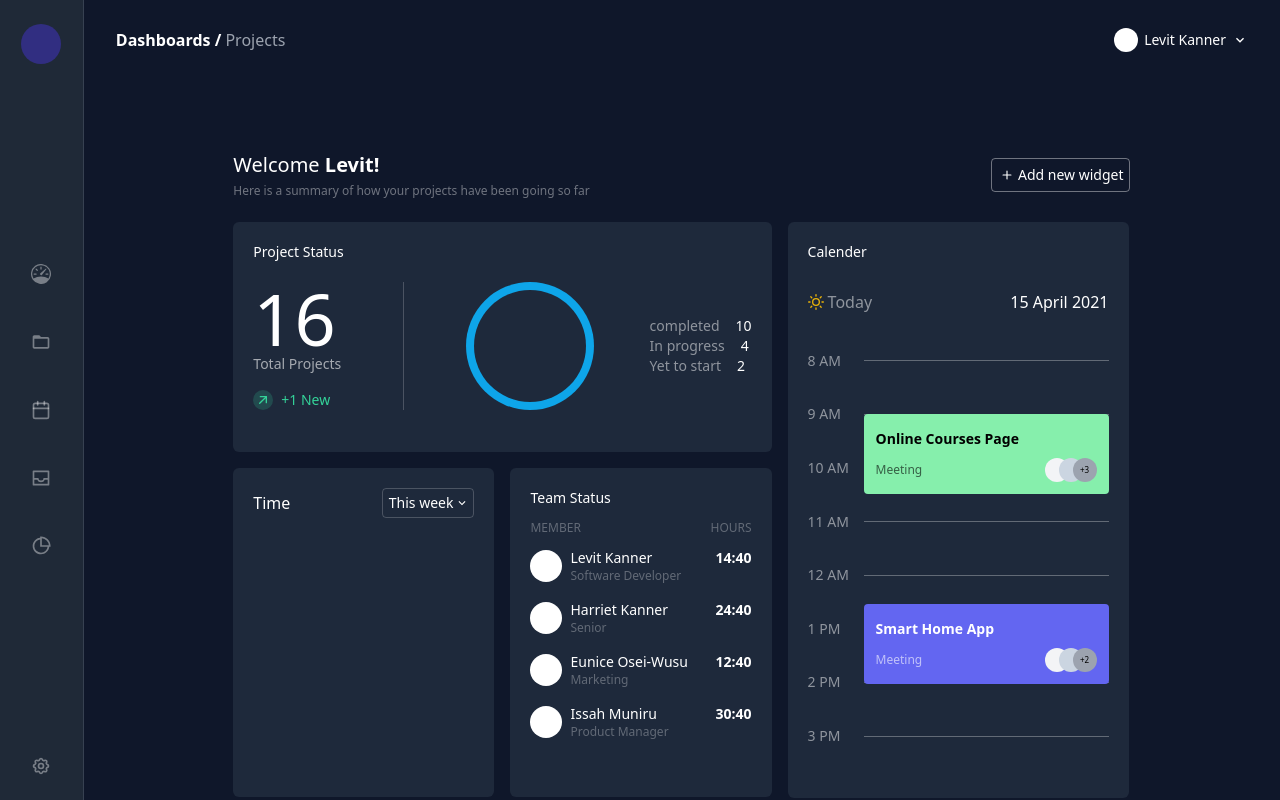
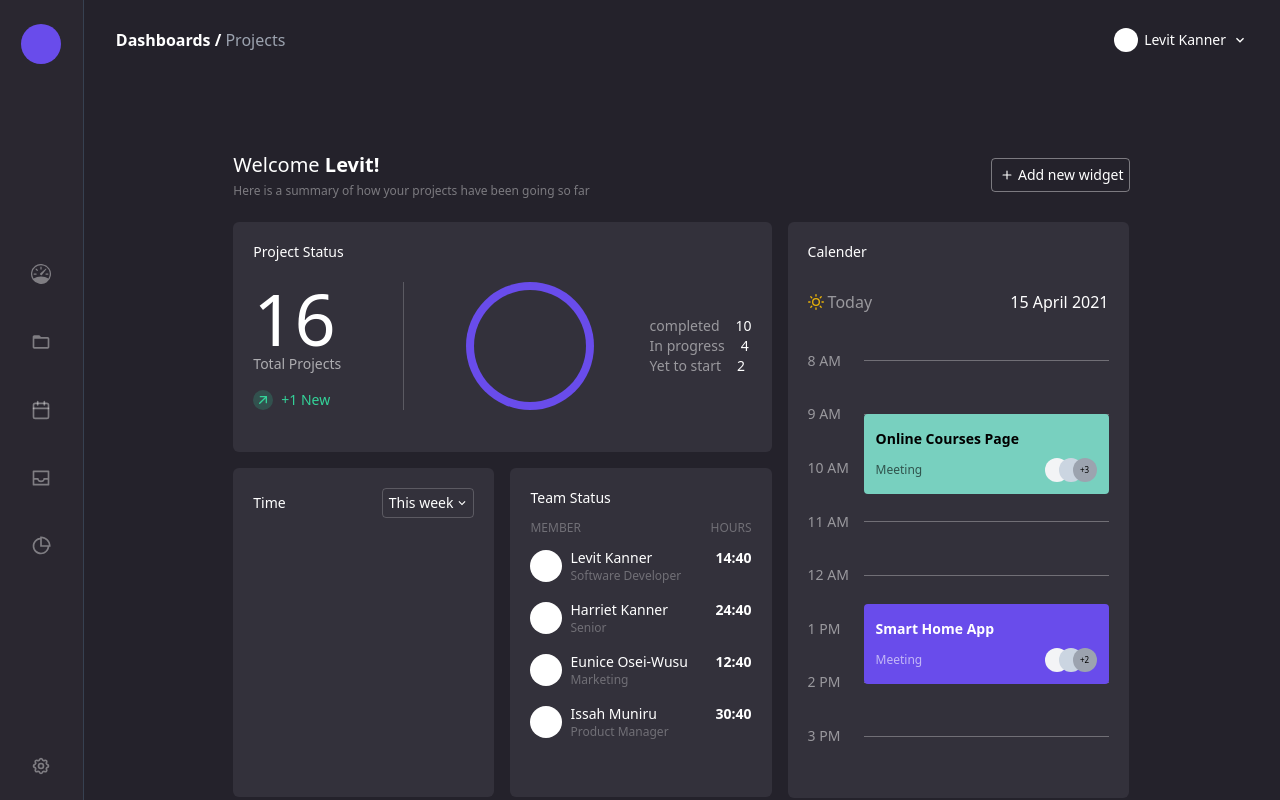
Before and after one commit to LevitKanner/dribbbleUIs, a React (Create React App) app: page /projects in a window 1280 px wide. Built offline with nearby package versions, Linux system fonts and the light colour scheme; the HTML template or start-up script is replaced by a standard one; a web font is replaced by a local one.

Commit message:
Add right colors to UI

```diff
--- a/src/components/projects/Calender.js
+++ b/src/components/projects/Calender.js
@@ -2,7 +2,7 @@ import {FiSun} from "react-icons/fi";
 
 const Calender = () => {
     return (
-        <div className="w-[38%] h-full ml-4 rounded-md p-5 bg-slate-800 text-white">
+        <div className="w-[38%] h-full ml-4 rounded-md p-5 bg-[#33313B] text-white">
             <span className="text-sm block text-white"> Calender </span>
             <div className="flex items-center justify-between mt-7">
                 <span className="flex items-center text-white/50"><FiSun className="text-yellow-500 pr-1 w-5 h-5"/> Today</span>
@@ -17,7 +17,7 @@ const Calender = () => {
                 <div className="flex space-x-3 items-center">
                     <span className='text-white/50 text-sm w-11 text-start'> 9 AM </span>
                     <div className='h-[1px] bg-white/30 flex-grow relative'>
-                        <div className="bg-green-300 w-full h-20 rounded p-3">
+                        <div className="bg-[#78D0BF] w-full h-20 rounded p-3">
                             <span className="text-black font-bold text-sm"> Online Courses Page</span>
                             <div className='flex w-full justify-between items-center py-1 h-10'>
                                 <span className="text-black/60 text-xs"> Meeting </span>
@@ -47,7 +47,7 @@ const Calender = () => {
                 <div className="flex space-x-3 items-center">
                     <span className='text-white/50 text-sm w-11 text-start'> 1 PM </span>
                     <div className='h-[1px] bg-white/30 flex-grow relative'>
-                        <div className="absolute bg-indigo-500 w-full h-20 rounded -mt-6 p-3">
+                        <div className="absolute bg-[#694CEB] w-full h-20 rounded -mt-6 p-3">
                             <span className="text-white font-bold text-sm"> Smart Home App</span>
                             <div className='flex w-full justify-between items-center py-1 h-10'>
                                 <span className="text-white/60 text-xs"> Meeting </span>
--- a/src/components/projects/ProjectStatusCard.js
+++ b/src/components/projects/ProjectStatusCard.js
@@ -16,7 +16,7 @@ const Legend = ({title, figure, color}) => {
 }
 const ProjectStatusCard = () => {
     return (
-        <div className="text-white w-full h-[40%] bg-slate-800 p-5 rounded-md">
+        <div className="text-white w-full h-[40%] bg-[#33313B] p-5 rounded-md">
             <span className="text-sm block text-white">Project Status</span>
             <div className="w-full py-5">
                 <div className="flex divide-x divide-white/20 h-full">
@@ -34,8 +34,8 @@ const ProjectStatusCard = () => {
                     </div>
 
                     <div className="w-[70%] flex space-x-8 items-center justify-end">
-                        <div className='w-32 h-32 rounded-full bg-sky-500 relative flex items-center justify-center'>
-                            <div className='w-28 h-28 rounded-full absolute bg-slate-800'></div>
+                        <div className='w-32 h-32 rounded-full bg-[#694CEB] relative flex items-center justify-center'>
+                            <div className='w-28 h-28 rounded-full absolute bg-[#33313B]'></div>
                         </div>
                         <div>
                             {legends.map((l, i) =>
--- a/src/components/projects/ProjectsSideBar.js
+++ b/src/components/projects/ProjectsSideBar.js
@@ -7,8 +7,8 @@ import {TbSettings} from "react-icons/tb";
 const ProjectsSideBar = () => {
     return (
         <aside
-            className="w-[7%] h-[100vh] bg-gray-800 border-r border-r-gray-700 flex flex-col justify-between items-center py-6">
-            <span className="w-10 h-10 rounded-full bg-indigo-900"></span>
+            className="w-[7%] h-[100vh] bg-[#2A2730] border-r border-r-gray-700 flex flex-col justify-between items-center py-6">
+            <span className="w-10 h-10 rounded-full bg-[#694CEB]"></span>
             <nav className="w-full">
                 <ul className="flex flex-col items-center space-y-4 w-full">
                     <li className="group w-full flex justify-center py-4 hover:border-r-4 hover:border-indigo-600 hover:bg-indigo-600/20 transition-all ease-linear">
--- a/src/components/projects/TeamStatus.js
+++ b/src/components/projects/TeamStatus.js
@@ -22,7 +22,7 @@ const Member = ({name, position, hours}) => {
 
 const TeamStatus = () => {
     return (
-        <div className="w-[49%] h-full mt-4 rounded-md p-5 bg-slate-800 text-white">
+        <div className="w-[49%] h-full mt-4 rounded-md p-5 bg-[#33313B] text-white">
             <span className="text-sm block text-white"> Team Status </span>
             <div className="flex justify-between items-center uppercase text-white/30 text-xs py-3">
                 <span>Member</span>
--- a/src/components/projects/Time.js
+++ b/src/components/projects/Time.js
@@ -2,11 +2,11 @@ import {MdKeyboardArrowDown} from "react-icons/md";
 
 const Time = () => {
     return (
-        <div className="w-[49%] h-full mt-4 rounded-md p-5 bg-slate-800">
+        <div className="w-[49%] h-full mt-4 rounded-md p-5 bg-[#33313B]">
             <div className="flex items-center justify-between text-white">
-                <span> Time </span>
+                <span className="text-sm block text-white"> Time </span>
                 <span className="flex items-center text-sm p-1 rounded border border-white/20">
-                    <span className="px-0.5">This week</span>
+                    <span className="px-0.5 text-sm">This week</span>
                     <MdKeyboardArrowDown/>
                 </span>
             </div>
--- a/src/views/Projects.js
+++ b/src/views/Projects.js
@@ -8,7 +8,7 @@ import Calender from "../components/projects/Calender";
 
 const Projects = () => {
     return (
-        <main className="bg-slate-900 flex">
+        <main className="bg-[#24222B] flex">
             <ProjectsSideBar/>
             <div className="w-full">
                 <ProjectsHeader/>
```
